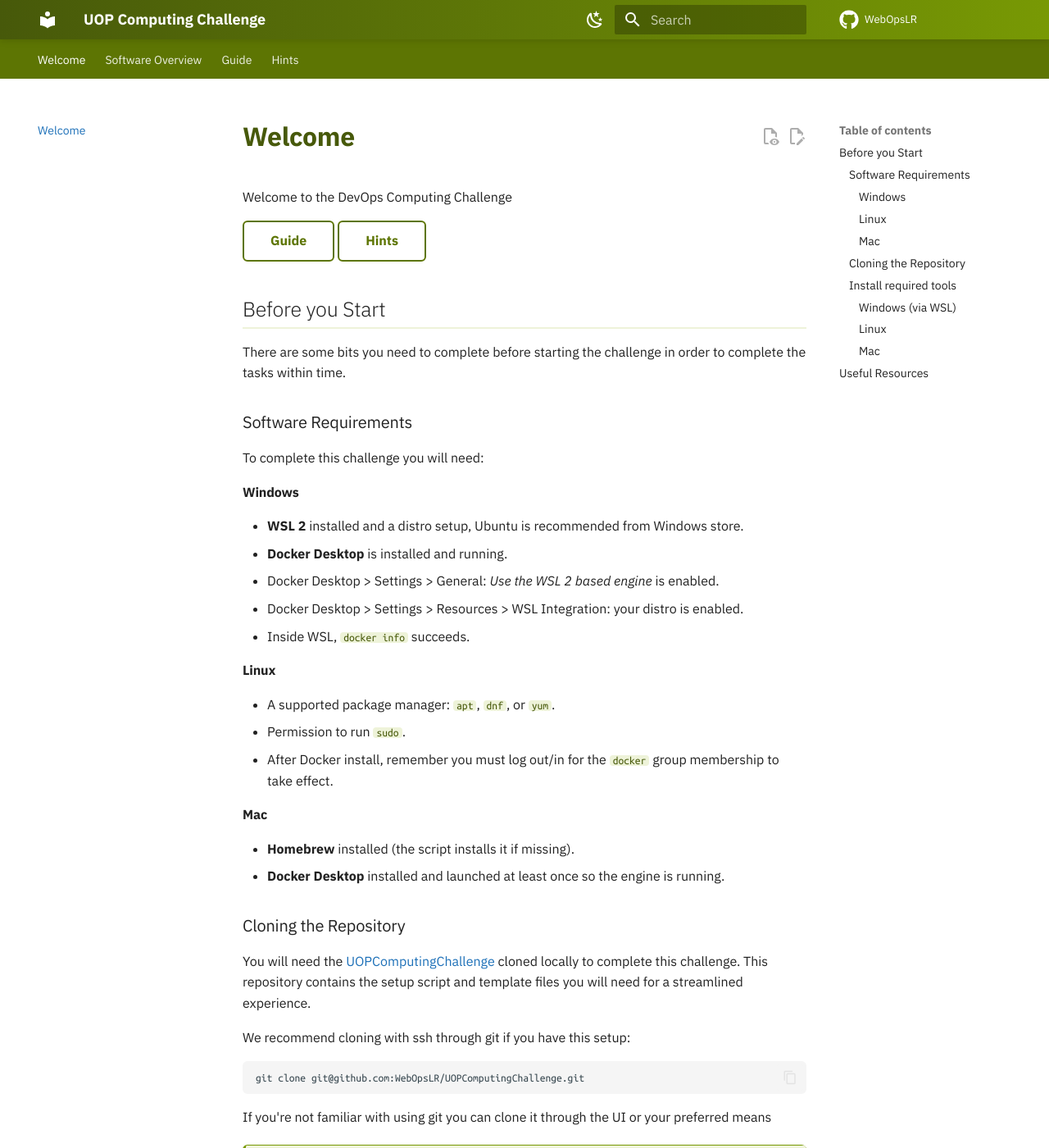
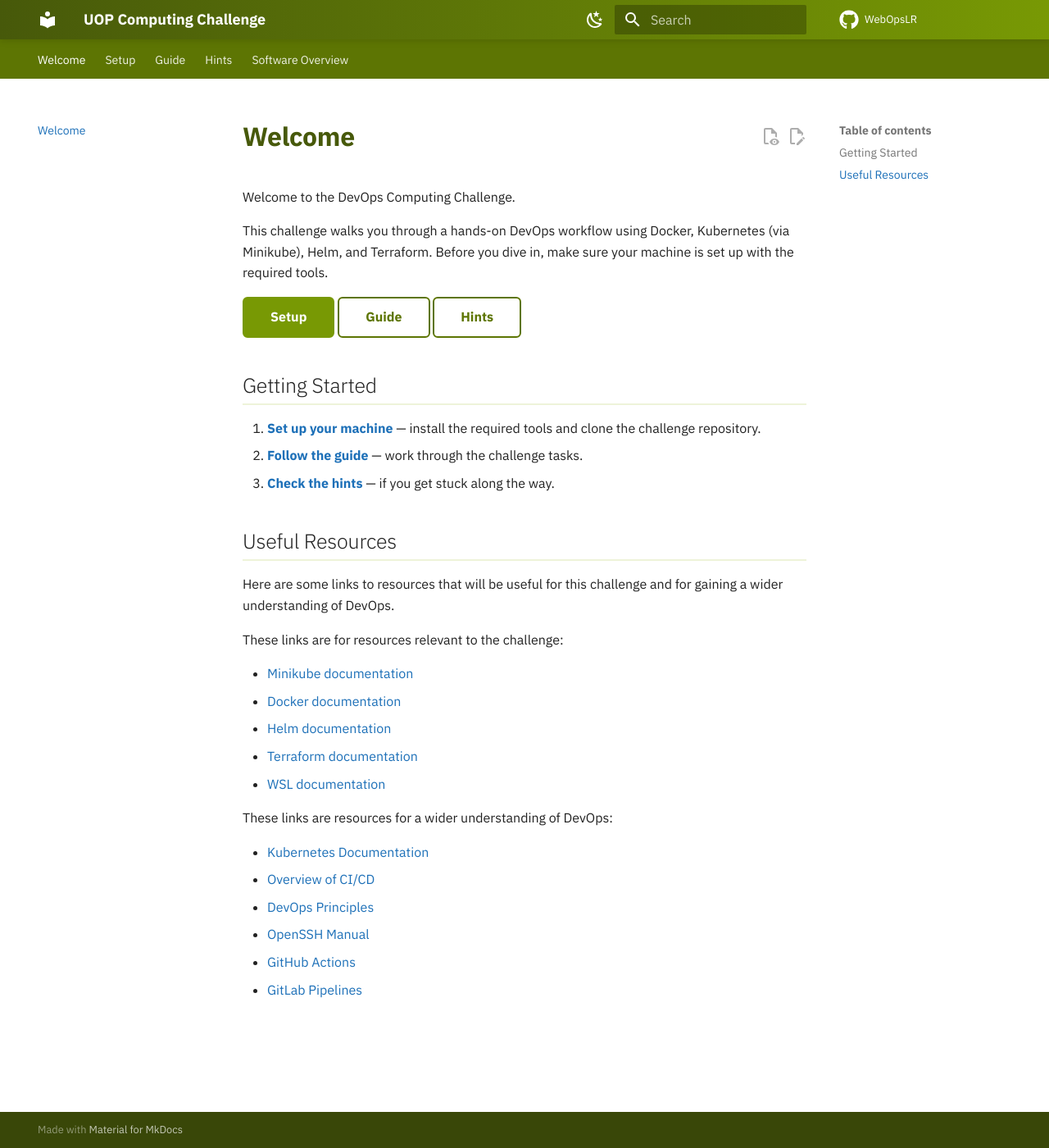
Before and after one commit to WebOpsLR/webopslr.github.io, an MkDocs documentation site: the page built from docs/index.md, in a window 1280 px wide and 1400 px high. Shown: the whole window at 82% size. Built offline with MkDocs 1.6.1 and Material for MkDocs 9.7.7, drawn with Linux system fonts in a browser that asks for light colours; comment, search, counter and statistics services are not loaded; some of the changed text lies outside the part shown.

Commit message:
Feat: Improve setup and split to new page

````diff
--- a/docs/index.md
+++ b/docs/index.md
@@ -1,108 +1,19 @@
 # Welcome
 
-Welcome to the DevOps Computing Challenge
+Welcome to the DevOps Computing Challenge.
 
-[Guide](guide.md){ .md-button } [Hints](hints.md){ .md-button }
+This challenge walks you through a hands-on DevOps workflow using Docker,
+Kubernetes (via Minikube), Helm, and Terraform. Before you dive in, make sure
+your machine is set up with the required tools.
 
-## Before you Start
+[Setup](setup.md){ .md-button .md-button--primary } [Guide](guide.md){ .md-button } [Hints](hints.md){ .md-button }
 
-There are some bits you need to complete before starting the challenge in order to complete the tasks within time.
+## Getting Started
 
-### Software Requirements
-
-To complete this challenge you will need:
-
-#### Windows
-
-- **WSL 2** installed and a distro setup, Ubuntu is recommended from Windows store.
-- **Docker Desktop** is installed and running.
-- Docker Desktop > Settings > General: *Use the WSL 2 based engine* is enabled.
-- Docker Desktop > Settings > Resources > WSL Integration: your distro is enabled.
-- Inside WSL, `docker info` succeeds.
-
-#### Linux
-
-- A supported package manager: `apt`, `dnf`, or `yum`.
-- Permission to run `sudo`.
-- After Docker install, remember you must log out/in for the `docker` group membership to take effect.
-
-#### Mac
-
-- **Homebrew** installed (the script installs it if missing).
-- **Docker Desktop** installed and launched at least once so the engine is running.
-
-### Cloning the Repository
-
-You will need the [UOPComputingChallenge](https://github.com/WebOpsLR/UOPComputingChallenge) cloned locally to complete this challenge. This repository contains the setup script and template files you will need for a streamlined experience.
-
-We recommend cloning with ssh through git if you have this setup:
-```
-git clone git@github.com:WebOpsLR/UOPComputingChallenge.git
-```
-If you're not familiar with using git you can clone it through the UI or your preferred means
-
-!!! tip
-    If you don't have any way of authenticating with GitHub then download the files as a `.zip` and extract into a folder of your choice
-
-### Install required tools
-
-Use the provided `install-tools.sh` script to ensure your machine has everything required to complete this.
-This verifies the installation of:
-
-- **Docker**
-- **kubectl**
-- **Minikube**
-- **Helm**
-- **Terraform**
-
-!!! info
-    The script has been pushed to git as an executable but if it doesn't work on your machine run `chmod +x install-tools.sh`
-
-!!! warning "Run with sudo on Linux and WSL"
-    On **Linux** and **Windows (WSL)** the script **must be run as root with `sudo`**.
-    It installs system packages and writes to `/usr/local/bin`, which require
-    root. Running as root also lets the installs run **in parallel** without
-    stopping for a password prompt, so it finishes much faster.
-
-    On **macOS** do the opposite: run it **without** `sudo`. Homebrew refuses to
-    run as root, and the script will stop you if you try.
-
-#### Windows (via WSL)
-
-Windows users run everything inside WSL.
-
-!!! tip "New to the terminal?"
-    If you haven't used a command line before, read
-    [WSL Basic Commands](hints.md#wsl-basic-commands) first — it covers moving
-    between folders, running scripts, and using `sudo`, which is all you need
-    for this challenge.
-
-1. Install **Docker Desktop** and enable WSL 2 integration:
-   - Docker Desktop > Settings > General: enable *Use the WSL 2 based engine*.
-   - Docker Desktop > Settings > Resources > WSL Integration: enable your distro.
-2. Open your WSL distro and run:
-   ```shell
-   sudo ./install-tools.sh
-   ```
-
-#### Linux
-
-Open a terminal and run:
-```shell
-sudo ./install-tools.sh
-```
-
-!!! tip
-    you may need to open a new terminal for changes to take effect.
-
-#### Mac
-
-Open a terminal and run:
-```shell
-./install-tools.sh
-```
-
-The script uses Homebrew and installs Docker Desktop, kubectl, Minikube, Helm, and Terraform. Launch Docker Desktop once to start the engine.
+1. **[Set up your machine](setup.md)** — install the required tools and clone
+   the challenge repository.
+2. **[Follow the guide](guide.md)** — work through the challenge tasks.
+3. **[Check the hints](hints.md)** — if you get stuck along the way.
 
 ## Useful Resources
 
--- a/docs/stylesheets/extra.css
+++ b/docs/stylesheets/extra.css
@@ -130,7 +130,19 @@
   box-shadow: 0 4px 12px rgba(71, 89, 10, 0.25);
 }
 
-/* Primary button = solid HMLR green */
+/* Default (outline) button = green outline that fills on hover */
+.md-typeset .md-button {
+  color: var(--hmlr-green-dark);
+  border-color: var(--hmlr-green-dark);
+}
+.md-typeset .md-button:hover {
+  background-color: var(--hmlr-green);
+  border-color: var(--hmlr-green);
+  color: #ffffff;
+}
+
+/* Primary button = solid HMLR green (declared last so it wins over the
+   default .md-button rules above, since both have equal specificity) */
 .md-typeset .md-button--primary {
   background-color: var(--hmlr-green);
   border-color: var(--hmlr-green);
@@ -139,16 +151,6 @@
 .md-typeset .md-button--primary:hover {
   background-color: var(--hmlr-green-dark);
   border-color: var(--hmlr-green-dark);
-}
-
-/* Default (outline) button = green outline that fills on hover */
-.md-typeset .md-button {
-  color: var(--hmlr-green-dark);
-  border-color: var(--hmlr-green-dark);
-}
-.md-typeset .md-button:hover {
-  background-color: var(--hmlr-green);
-  border-color: var(--hmlr-green);
   color: #ffffff;
 }
 
````
Also changed, not shown: docs/setup.md (added, +189 -0 lines), docs/.pages.
